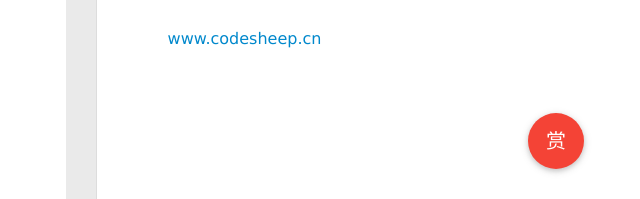
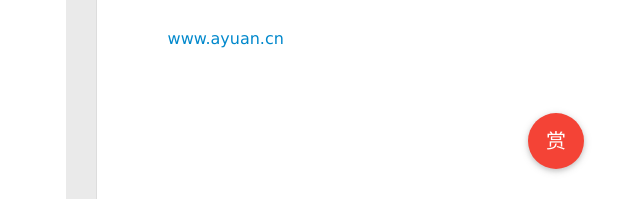
Before and after one commit to Ay56/Ay56.github.io, a plain HTML site: page 2020/04/05/我的博客文章/index.html in a window 1280 px wide. Shown: the part 430-629 px from the top of the page, 234-874 px from the left. Drawn offline with Linux system fonts and the light colour scheme.

Commit message:
Site updated: 2020-04-05 16:44:53

```diff
--- a/2020/04/05/我的博客文章/index.html
+++ b/2020/04/05/我的博客文章/index.html
@@ -8,15 +8,15 @@
   <link rel="dns-prefetch" href="http://yoursite.com">
   <title>我的博客文章 | Jon Liu</title>
   <meta name="viewport" content="width=device-width, initial-scale=1, maximum-scale=1">
-  <meta name="description" content="第一章内容  第二章内容  参考文献www.codesheep.cn">
+  <meta name="description" content="第一章内容  第二章内容  参考文献www.ayuan.cn">
 <meta property="og:type" content="article">
 <meta property="og:title" content="我的博客文章">
 <meta property="og:url" content="http://yoursite.com/2020/04/05/%E6%88%91%E7%9A%84%E5%8D%9A%E5%AE%A2%E6%96%87%E7%AB%A0/index.html">
 <meta property="og:site_name" content="Jon Liu">
-<meta property="og:description" content="第一章内容  第二章内容  参考文献www.codesheep.cn">
+<meta property="og:description" content="第一章内容  第二章内容  参考文献www.ayuan.cn">
 <meta property="og:locale" content="en_US">
 <meta property="article:published_time" content="2020-04-05T05:43:03.000Z">
-<meta property="article:modified_time" content="2020-04-05T05:57:39.734Z">
+<meta property="article:modified_time" content="2020-04-05T08:40:21.203Z">
 <meta property="article:author" content="John Liu">
 <meta name="twitter:card" content="summary">
 
@@ -178,7 +178,7 @@
 <hr>
 <h2 id="第二章"><a href="#第二章" class="headerlink" title="第二章"></a>第二章</h2><p>内容</p>
 <hr>
-<h2 id="参考文献"><a href="#参考文献" class="headerlink" title="参考文献"></a>参考文献</h2><p><a href="http://www.codesheep.cn" target="_blank" rel="noopener">www.codesheep.cn</a></p>
+<h2 id="参考文献"><a href="#参考文献" class="headerlink" title="参考文献"></a>参考文献</h2><p><a href="http://www.ayuan.cn" target="_blank" rel="noopener">www.ayuan.cn</a></p>
 
 
 
```
Also changed, not shown: index.html (+1 -1 lines).
